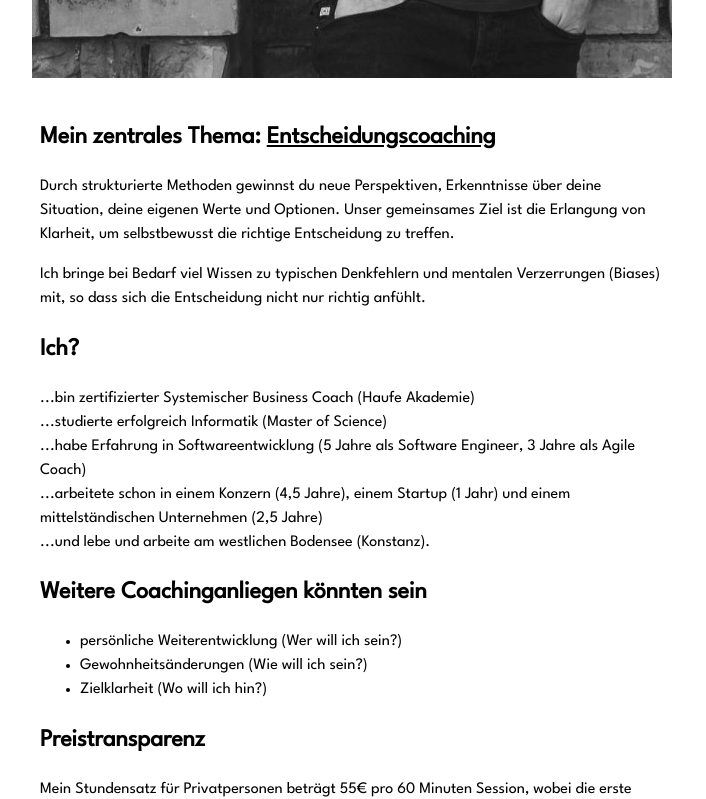
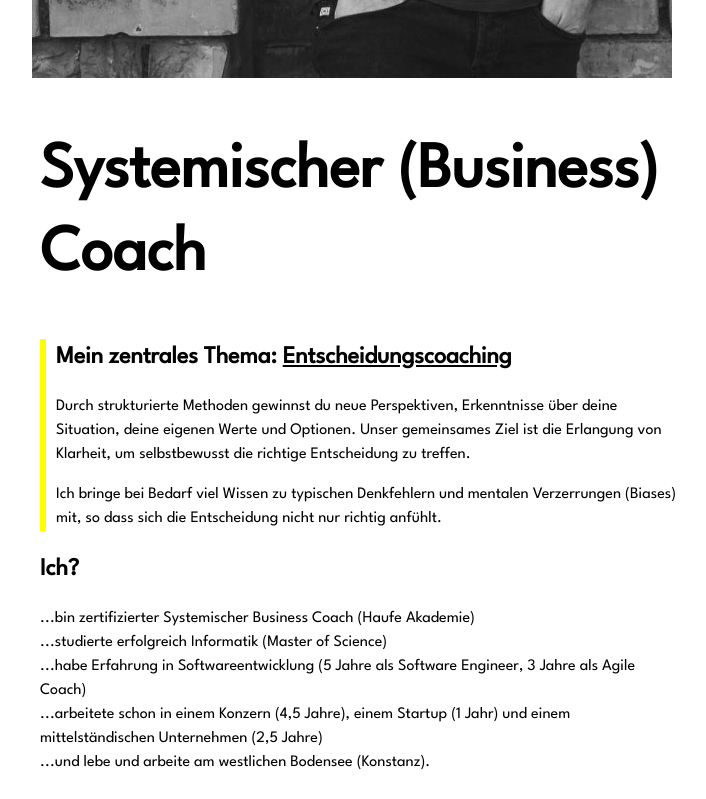
Before and after one commit to Robert-Nickel/robertnickel.online_3.0, a SvelteKit app: page / in a window 1280 px wide. Shown: the part 760-1559 px from the top of the page, without its empty margins (288-994 px from the left). Built offline with nearby package versions, Linux system fonts and the light colour scheme.

Commit message:
Highlight alignment

```diff
--- a/src/lib/components/HighlightBlock.svelte
+++ b/src/lib/components/HighlightBlock.svelte
@@ -3,7 +3,7 @@
 
     export let mobileAutoActive = true;
     export let activeColor = "#ffff00";
-    export let shiftX = 8;
+    export let shiftX = 16;
 
     let element: HTMLDivElement;
     let isActive = false;
@@ -80,27 +80,29 @@
     }
 
     .highlight-content {
+        padding-left: 0;
         transition: transform 180ms ease;
     }
 
     .highlight-block::before {
         content: "";
         position: absolute;
-        left: -14px;
+        left: 0;
         top: 0;
         width: 6px;
         height: 100%;
         background: var(--highlight-color);
+
         opacity: 0;
-
         transform: scaleX(0);
         transform-origin: left;
 
         transition:
-            opacity 140ms ease,
-            transform 220ms ease;
+            opacity 120ms ease,
+            transform 200ms ease;
     }
 
+    /* Desktop (Hover) */
     @media (hover: hover) and (pointer: fine) {
         .highlight-block:hover .highlight-content {
             transform: translateX(var(--shift-x));
@@ -108,16 +110,17 @@
 
         .highlight-block:hover::before {
             opacity: 1;
-            transform: scaleY(1);
+            transform: scaleX(1);
         }
     }
 
+    /* Mobile (Scroll aktiv) */
     .highlight-block.active .highlight-content {
         transform: translateX(var(--shift-x));
     }
 
     .highlight-block.active::before {
         opacity: 1;
-        transform: scaleY(1);
+        transform: scaleX(1);
     }
 </style>
--- a/src/routes/+page.svelte
+++ b/src/routes/+page.svelte
@@ -22,18 +22,21 @@
 		</div>
 	</div>
 	<div class="text-container">
+	<h1>Systemischer (Business) Coach</h1>
+		<HighlightBlock>
 			<h2>Mein zentrales Thema: <u>Entscheidungscoaching</u></h2>
 			<p>
 				Durch strukturierte Methoden gewinnst du neue Perspektiven,
-			Erkenntnisse über deine Situation, deine eigenen Werte und Optionen.
-			Unser gemeinsames Ziel ist die Erlangung von Klarheit, um
-			selbstbewusst die richtige Entscheidung zu treffen.
+				Erkenntnisse über deine Situation, deine eigenen Werte und
+				Optionen. Unser gemeinsames Ziel ist die Erlangung von Klarheit,
+				um selbstbewusst die richtige Entscheidung zu treffen.
 			</p>
 			<p>
 				Ich bringe bei Bedarf viel Wissen zu typischen Denkfehlern und
-			mentalen Verzerrungen (Biases) mit, so dass sich die Entscheidung
-			nicht nur richtig anfühlt.
+				mentalen Verzerrungen (Biases) mit, so dass sich die
+				Entscheidung nicht nur richtig anfühlt.
 			</p>
+		</HighlightBlock>
 		<HighlightBlock>
 			<h2>Ich?</h2>
 			...bin zertifizierter Systemischer Business Coach (Haufe Akademie)<br
```
Lines whose indentation alone changed are shown as unchanged.
